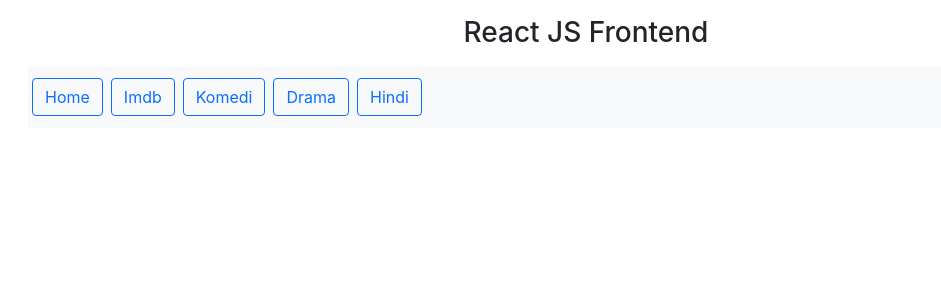
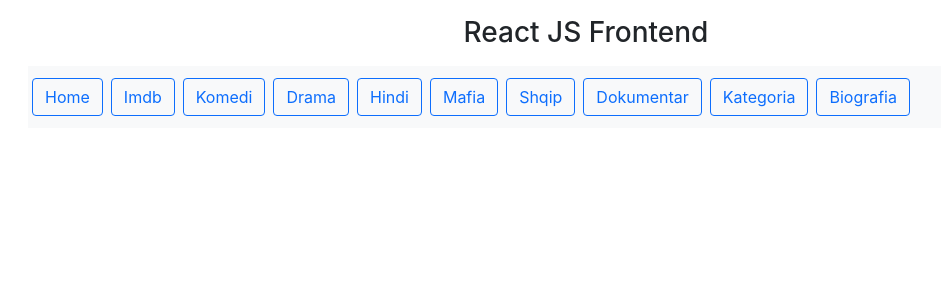
Before and after one commit to ErmalCahanaj/Lab1, a React (Create React App) app in the folder ui/my-app/: page / in a window 1280 px wide. Shown: the top 300 px of the page, without its empty margins (54-995 px from the left). Built offline with nearby package versions, Linux system fonts and the light colour scheme.

Commit message:
Update App.js

```diff
--- a/ui/my-app/src/App.js
+++ b/ui/my-app/src/App.js
@@ -5,6 +5,12 @@ import {Imdb} from './Imdb';
 import {Komedi} from './Komedi';
 import { Drama } from "./Drama";
 import { Hindi } from "./Hindi";
+import {Mafia} from './Mafia';
+import {Shqip} from './Shqip';
+import {Dokumentar} from './Dokumentar';
+import {Kategoria} from './Kategoria';
+import {Biografia} from './Biografia';
+
 
 import {BrowserRouter, Route, Routes ,NavLink} from 'react-router-dom';
 
@@ -49,6 +55,32 @@ function App() {
                 Hindi
               </NavLink>
             </li>
+              <li className="nav-item- m-1">
+            <NavLink className="btn btn-light btn-outline-primary" to="/Mafia">
+              Mafia
+            </NavLink>
+          </li>
+          <li className="nav-item- m-1">
+            <NavLink className="btn btn-light btn-outline-primary" to="/Shqip">
+              Shqip
+            </NavLink>
+          </li>
+          <li className="nav-item- m-1">
+            <NavLink className="btn btn-light btn-outline-primary" to="/Dokumentar">
+            Dokumentar
+            </NavLink>
+          </li>
+          <li className="nav-item- m-1">
+            <NavLink className="btn btn-light btn-outline-primary" to="/Kategoria">
+            Kategoria
+            </NavLink>
+          </li>
+          <li className="nav-item- m-1">
+            <NavLink className="btn btn-light btn-outline-primary" to="/Biografia">
+            Biografia
+            </NavLink>
+          </li>
+
         </ul>
       </nav>
 
@@ -58,6 +90,12 @@ function App() {
         <Route exact path='/Komedi' element={<Komedi/>}/>
            <Route exact path="/Drama" element={<Drama />} />
           <Route exact path="/Hindi" element={<Hindi />} />
+         <Route exact path='/Mafia' element={<Mafia/>}/>
+        <Route exact path='/Shqip' element={<Shqip/>}/>
+        <Route exact path='/Dokumentar' element={<Dokumentar/>}/>
+        <Route exact path='/Kategoria' element={<Kategoria/>}/>
+        <Route exact path='/Biografia' element={<Biografia/>}/>
+
       </Routes>
     </div>
     </BrowserRouter>
```
